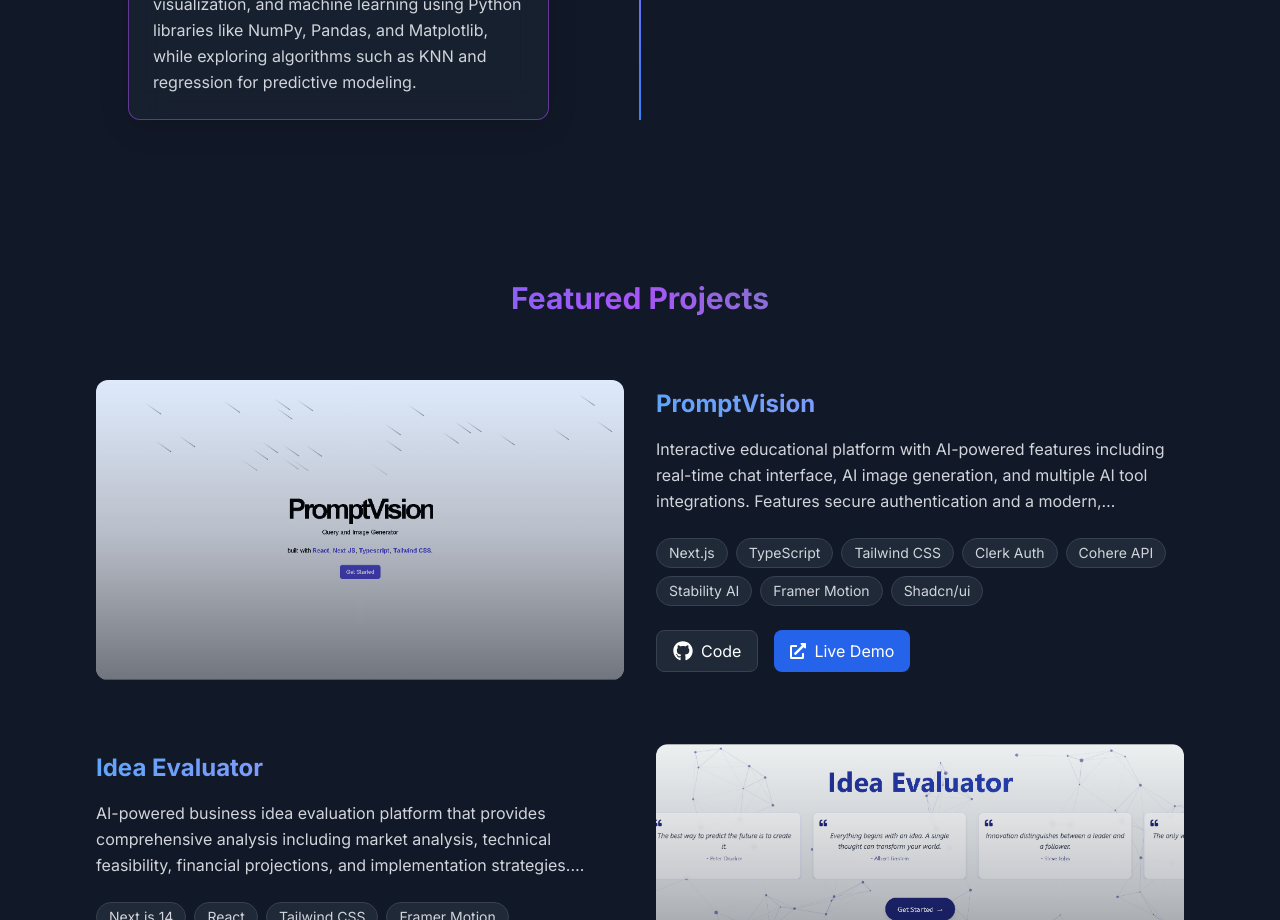
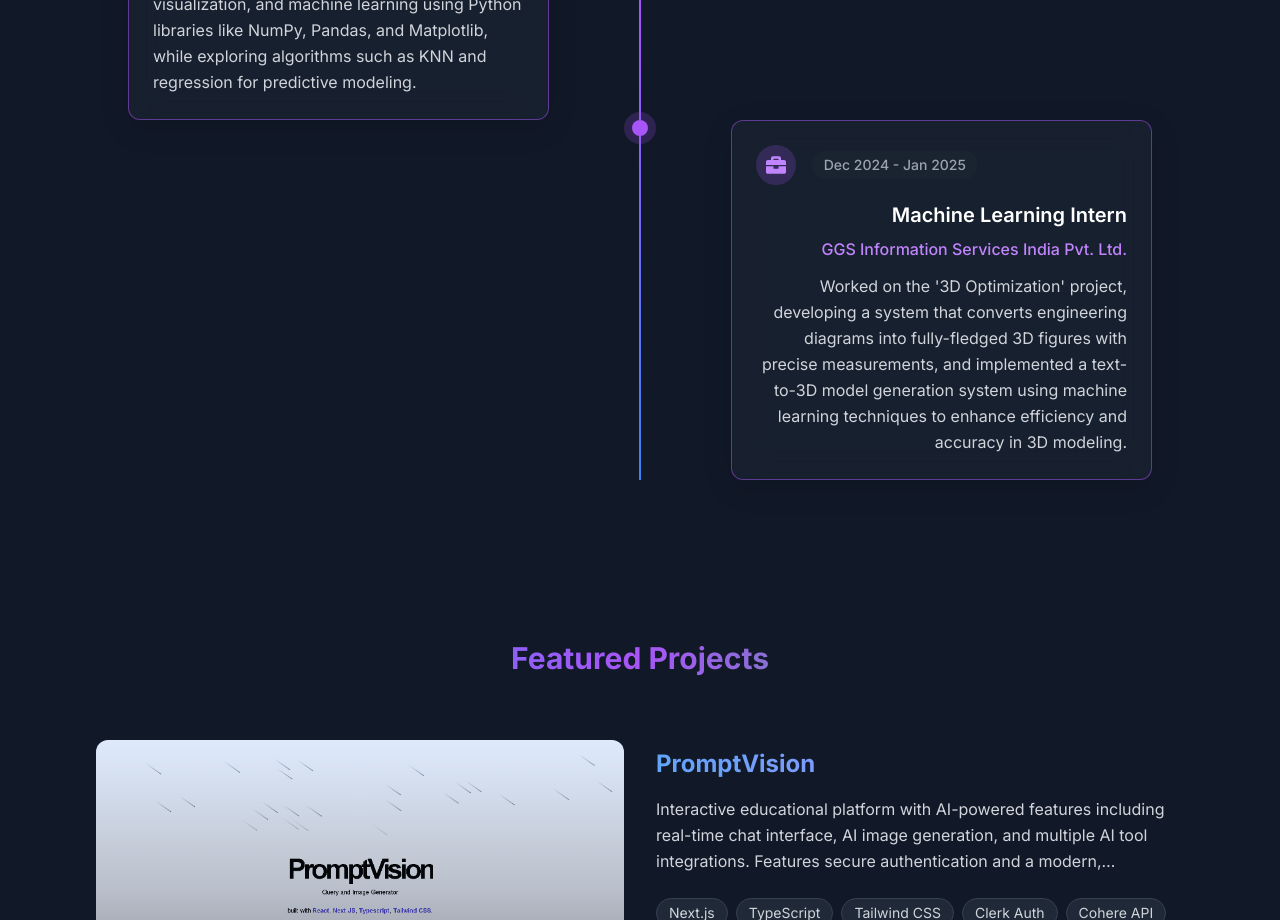
Before and after one commit to hxbeeb11/my-portfolio, a Next.js app: page / in a window 1280 px wide. Shown: the part 1460-2380 px from the top of the page. Built offline with nearby package versions, Linux system fonts and the light colour scheme.

Commit message:
modifications

```diff
--- a/app/components/Experience.tsx
+++ b/app/components/Experience.tsx
@@ -28,6 +28,14 @@
     description: "Gained hands-on experience in data analysis, visualization, and machine learning using Python libraries like NumPy, Pandas, and Matplotlib, while exploring algorithms such as KNN and regression for predictive modeling.",
     type: "work",
     side: "right"
+  },
+  {
+    title: "Machine Learning Intern",
+    organization: "GGS Information Services India Pvt. Ltd.",
+    duration: "Dec 2024 - Jan 2025",
+    description: "Worked on the '3D Optimization' project, developing a system that converts engineering diagrams into fully-fledged 3D figures with precise measurements, and implemented a text-to-3D model generation system using machine learning techniques to enhance efficiency and accuracy in 3D modeling.",
+    type: "work",
+    side: "left"
   }
 ]
 
```
Also changed, not shown: 2 other files (tests, documents, lock files or other folders).
